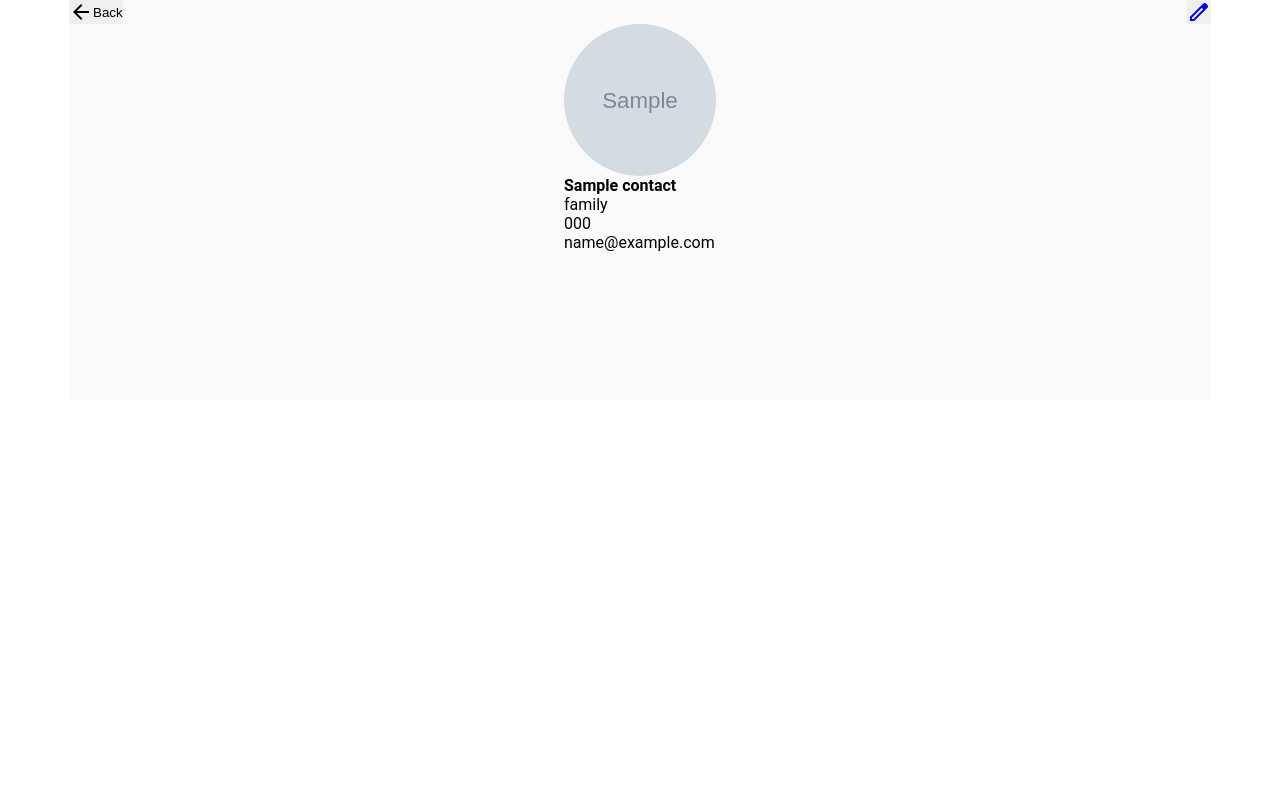
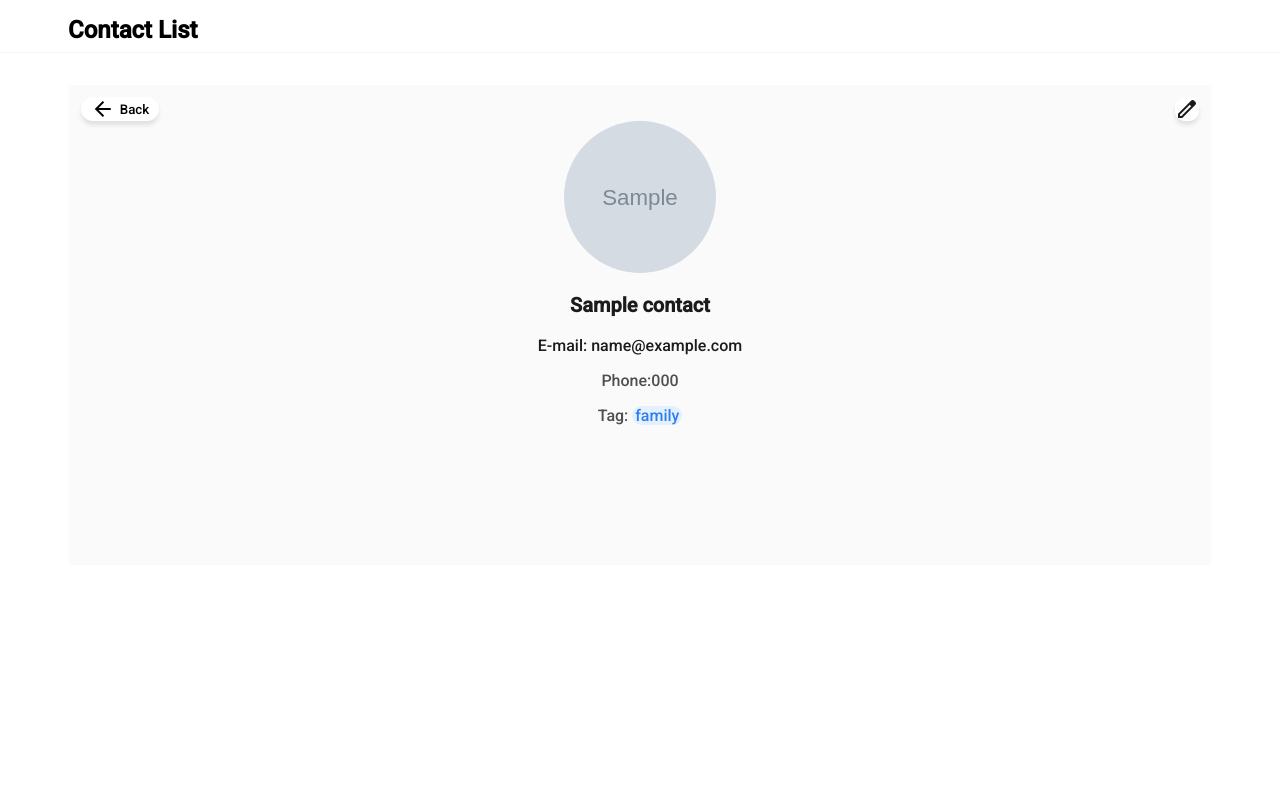
Before and after one commit to carolinarigaudfelix/Contact-List-Python-Django, a Django app: page /1 in a window 1280 px wide. Run offline with Django 4.2, Linux system fonts and the light colour scheme; tables that the repository leaves empty hold one stand-in row (values such as "Sample post"); grey boxes marked "Sample" are stand-in pictures.

```diff
--- a/contacts/models.py
+++ b/contacts/models.py
@@ -1,6 +1,6 @@
 # Create your models here.
 from django.db import models
-
+from phonenumber_field.modelfields import PhoneNumberField
 
 
 
@@ -15,7 +15,7 @@ class Contact(models.Model):
     image = models.ImageField(upload_to='images/')
     name = models.CharField(max_length=50)
     email = models.EmailField(max_length=254)
-    phone = models.CharField(max_length=20)
+    phone = PhoneNumberField()
     category = models.CharField(max_length=10, choices=CATEGORY_CHOICES, default='family')
 
     def get_image_url(self):
--- a/contacts/templates/show_contact_new.html
+++ b/contacts/templates/show_contact_new.html
@@ -4,12 +4,15 @@
     <link rel="stylesheet" href="https://fonts.googleapis.com/css2?family=Material+Symbols+Outlined:opsz,wght,FILL,GRAD@20..48,100..700,0..1,-50..200" />
     <link rel="stylesheet" href="https://fonts.googleapis.com/css2?family=Material+Symbols+Outlined:opsz,wght,FILL,GRAD@48,400,0,0" />
     <link rel="stylesheet" href="{% static "css/show_contact_new.css" %}">
+
+    <header class="main-header">
+        <h1>Contact List</h1>
+    </header>
     <section class="box_show">
         <header class="box_back">
             <div class="edit_back">
                 <div  class="back_home">
-                    <div>
-                            <button>
+                            <button class="button_edit">
                                 <a href="{% url 'contact_list' %}">
                                     <span class="material-symbols-outlined">
                                          arrow_back
@@ -18,7 +21,6 @@
                                 </a>
                             </button>
 
-                    </div>
                 </div>
                 <div class="go_edit">
                     <button>
@@ -36,10 +38,16 @@
                 </div>
                 <div class="card_text">
                     <h4>{{ contact.name }}</h4>
-                    <span>{{ contact.category  }}</span>
                     <br>
-                    <p>{{ contact.phone }}</p>
-                    <p>{{ contact.email }}</p>
+                    <p class ="e-mail" >E-mail: {{ contact.email }}</p>
+                    <div class = "phone_block">
+                        <p class="phone">Phone:</p>
+                        <p>{{ contact.phone }}</p>
+                    </div>
+                    <div class="category_block">
+                        <span class="tag">Tag:</span>
+                        <span class="options">{{ contact.category  }}</span>
+                    </div>
                 </div>
             </div>
         </div>
--- a/static/css/show_contact_new.css
+++ b/static/css/show_contact_new.css
@@ -1,16 +1,102 @@
+
+@import url('https://fonts.googleapis.com/css2?family=Roboto:wght@500&display=swap');
 *{
     margin: 0px;
     border: 0px;
     padding: 0px;
     box-sizing: 0px;
     border-bottom: 0px;
-
+    font-family: 'Roboto', sans-serif;
 }
 
 
-@import url('https://fonts.googleapis.com/css2?family=Roboto:wght@500&display=swap');
 
 
+
+.main-header{
+    font-size: 12px;
+    margin-bottom: 32px;
+    width: 100%;
+    border-bottom: 1px solid #F5F5F5;
+    width: 100%;
+}
+.main-header h1{
+    font-weight: 600;
+    margin-left: 68px;
+    margin-right: 68px;
+    margin-bottom: 8px;
+}
+
+h1 {
+    display: block;
+    font-size: 2em;
+    margin-block-start: 0.67em;
+    margin-block-end: 0.67em;
+    margin-inline-start: 0px;
+    margin-inline-end: 0px;
+}
+
+.card_content{
+    display: flex;
+    flex-direction: column;
+    justify-content: center;
+    align-items: center;
+}
+.card_text{
+    display: flex;
+    flex-direction: column;
+    justify-content: center;
+    align-items: center;
+}
+
+.card_text h4{
+    align-items: center;
+    color: #1B1B1B;
+    margin-top: 20px;
+    display: flex;
+    justify-content: center;
+    align-items: center;;
+    font-size: 20px;
+}
+
+.e-mail{
+    color: #1B1B1B;
+    margin-bottom: 16px;
+    font-size: 16px;
+}
+
+.phone_block{
+    display: inline-flex;
+    margin-bottom: 16px;
+    color: #4F4F4F;
+    font-size: 16px;
+
+}
+.phone{
+    color:#4F4F4F;
+    font-size: 16px;
+}
+
+.tag{
+    color: #4F4F4F;
+    font-size: 16px;
+}
+.category_camp {
+    display: flex;
+}
+
+.category_block{
+    margin-bottom: 16px;
+}
+.options{
+    color: #2F80ED;
+    background-color: #E5F0FF;
+    border-radius: 10px;
+    display: inline-flex;
+    align-items: center;
+    justify-content: center;
+    width: 50px;
+}
 
 .back_home{
     justify-content: space-between;
@@ -18,17 +104,42 @@
 .back_home a{
     display: flex;
     flex-direction: row;
+    gap: 5px;
     cursor: pointer;
     text-decoration: none;
     align-items: center;
     color: black;
 
 }
+.back_home button{
+    background-color: white;
+    box-shadow: 0px 4px 4px 0px rgba(0, 0, 0, 0.1);
+    border-radius: 12px;
+}
+
+
 
 .go_edit{
     display: flex;
     flex-direction: row;
     justify-content: space-between;
+    font-size: 24px;
+    margin:0px;
+    padding: 0px;
+    border-radius: 10px;
+    border: 0px;
+    justify-content:center;
+    box-shadow: 0px 4px 4px 0px rgba(0, 0, 0, 0.1);
+    margin-right: 12px;
+    margin-top: 12px;
+}
+.go_edit button{
+    border-radius: 10px;
+    background-color: white;
+}
+a{
+    text-decoration: none;
+    color: #1B1B1B;
 }
 
 /* edit part */
@@ -49,6 +160,13 @@
     text-decoration: none;
 }
 
+.back_home button{
+    width:78px;
+    display: inline-flex;
+    justify-content: center;
+    margin-left: 12px;
+    margin-top: 12px;
+}
 .card_contact {
     display: flex;
     flex-direction: column;
@@ -71,8 +189,10 @@
 }
 
 .box_show{
-    height: 50%;
+    height: 60%;
     background-color: #FAFAFA;
     margin-left: 69px;
     margin-right: 69px;
+    align-items: center;
+    justify-content: center;
 }
```
Also changed, not shown: static/css/style.css (+12 -1 lines), contacts/migrations/0013_alter_contact_email_alter_contact_image_and_more.py (added).
